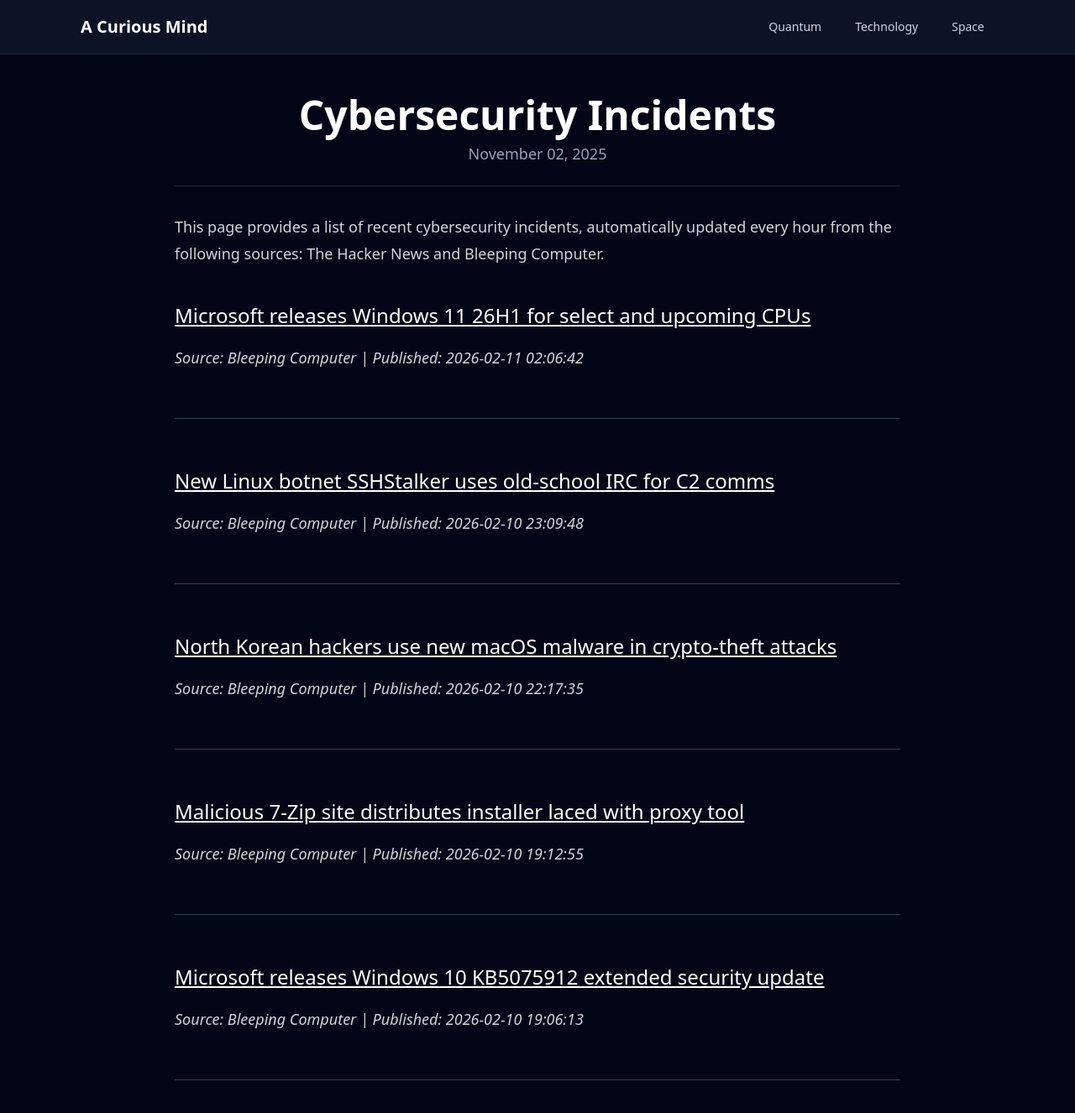
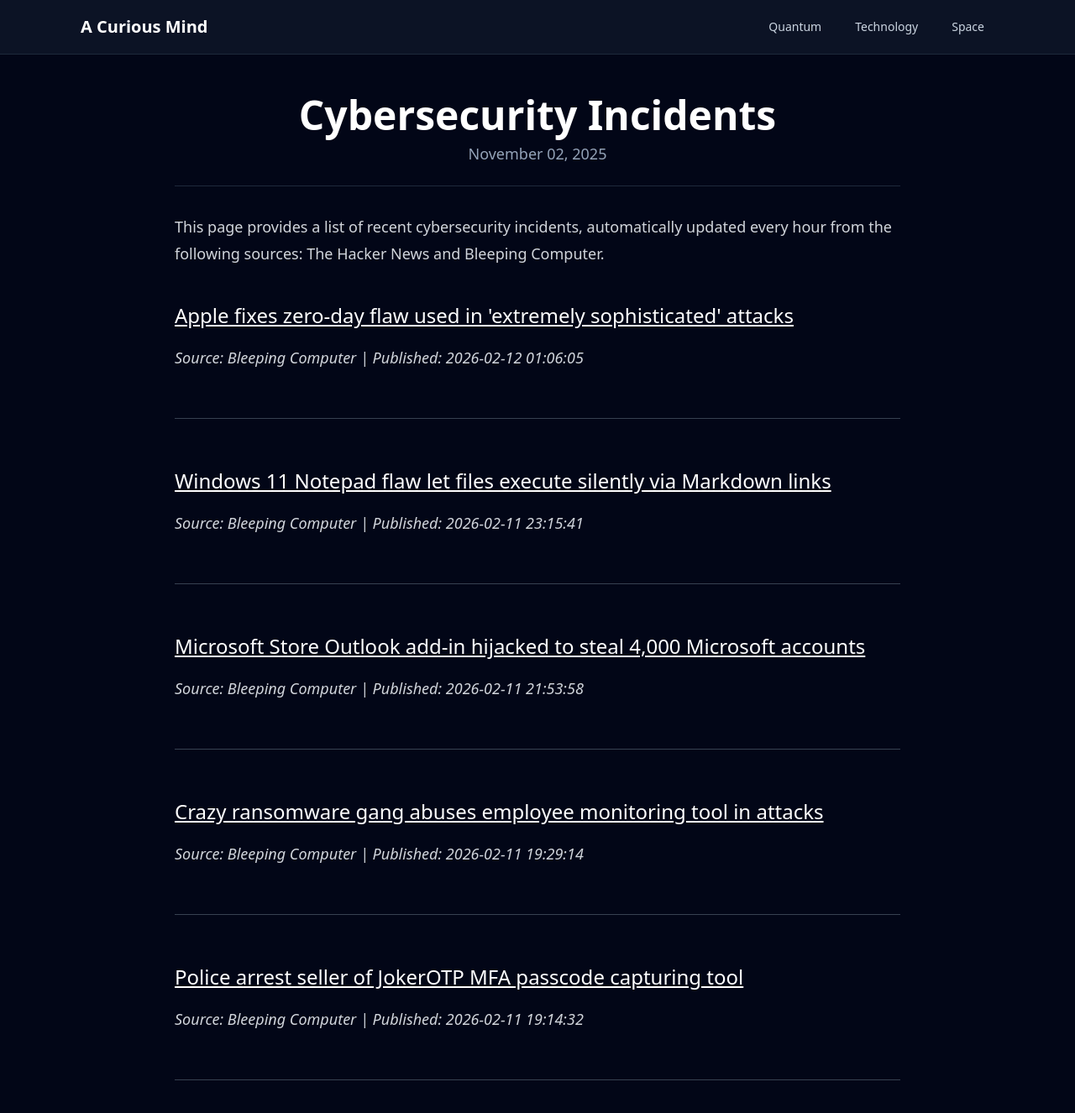
Before and after one commit to onehl7/onehl7.github.io, a Jekyll site: the page built from _posts/2025-11-02-cybersecurity-incidents.md, in a window 1280 px wide and 1400 px high. Shown: the top 1326 px of the window at 84% size. Built offline with Jekyll 4.4.1, drawn with Linux system fonts in a browser that asks for light colours; nearby versions of some CDN libraries.

Commit message:
Update news data

```diff
--- a/_data/news.json
+++ b/_data/news.json
@@ -1,32 +1,32 @@
 [
   {
     "source": "Bleeping Computer",
-    "title": "Microsoft releases Windows 11 26H1 for select and upcoming CPUs",
-    "link": "https://www.bleepingcomputer.com/news/microsoft/microsoft-releases-windows-11-26h1-for-select-and-upcoming-cpus/",
-    "published": "2026-02-11 02:06:42"
+    "title": "Apple fixes zero-day flaw used in 'extremely sophisticated' attacks",
+    "link": "https://www.bleepingcomputer.com/news/security/apple-fixes-zero-day-flaw-used-in-extremely-sophisticated-attacks/",
+    "published": "2026-02-12 01:06:05"
   },
   {
     "source": "Bleeping Computer",
-    "title": "New Linux botnet SSHStalker uses old-school IRC for C2 comms",
-    "link": "https://www.bleepingcomputer.com/news/security/new-linux-botnet-sshstalker-uses-old-school-irc-for-c2-comms/",
-    "published": "2026-02-10 23:09:48"
+    "title": "Windows 11 Notepad flaw let files execute silently via Markdown links",
+    "link": "https://www.bleepingcomputer.com/news/microsoft/windows-11-notepad-flaw-let-files-execute-silently-via-markdown-links/",
+    "published": "2026-02-11 23:15:41"
   },
   {
     "source": "Bleeping Computer",
-    "title": "North Korean hackers use new macOS malware in crypto-theft attacks",
-    "link": "https://www.bleepingcomputer.com/news/security/north-korean-hackers-use-new-macos-malware-in-crypto-theft-attacks/",
-    "published": "2026-02-10 22:17:35"
+    "title": "Microsoft Store Outlook add-in hijacked to steal 4,000 Microsoft accounts",
+    "link": "https://www.bleepingcomputer.com/news/security/microsoft-store-outlook-add-in-hijacked-to-steal-4-000-microsoft-accounts/",
+    "published": "2026-02-11 21:53:58"
   },
   {
     "source": "Bleeping Computer",
-    "title": "Malicious 7-Zip site distributes installer laced with proxy tool",
-    "link": "https://www.bleepingcomputer.com/news/security/malicious-7-zip-site-distributes-installer-laced-with-proxy-tool/",
-    "published": "2026-02-10 19:12:55"
+    "title": "Crazy ransomware gang abuses employee monitoring tool in attacks",
+    "link": "https://www.bleepingcomputer.com/news/security/crazy-ransomware-gang-abuses-employee-monitoring-tool-in-attacks/",
+    "published": "2026-02-11 19:29:14"
   },
   {
     "source": "Bleeping Computer",
-    "title": "Microsoft releases Windows 10 KB5075912 extended security update",
-    "link": "https://www.bleepingcomputer.com/news/microsoft/microsoft-releases-windows-10-kb5075912-extended-security-update/",
-    "published": "2026-02-10 19:06:13"
+    "title": "Police arrest seller of JokerOTP MFA passcode capturing tool",
+    "link": "https://www.bleepingcomputer.com/news/security/police-arrest-seller-of-jokerotp-mfa-passcode-capturing-tool/",
+    "published": "2026-02-11 19:14:32"
   }
 ]
```
